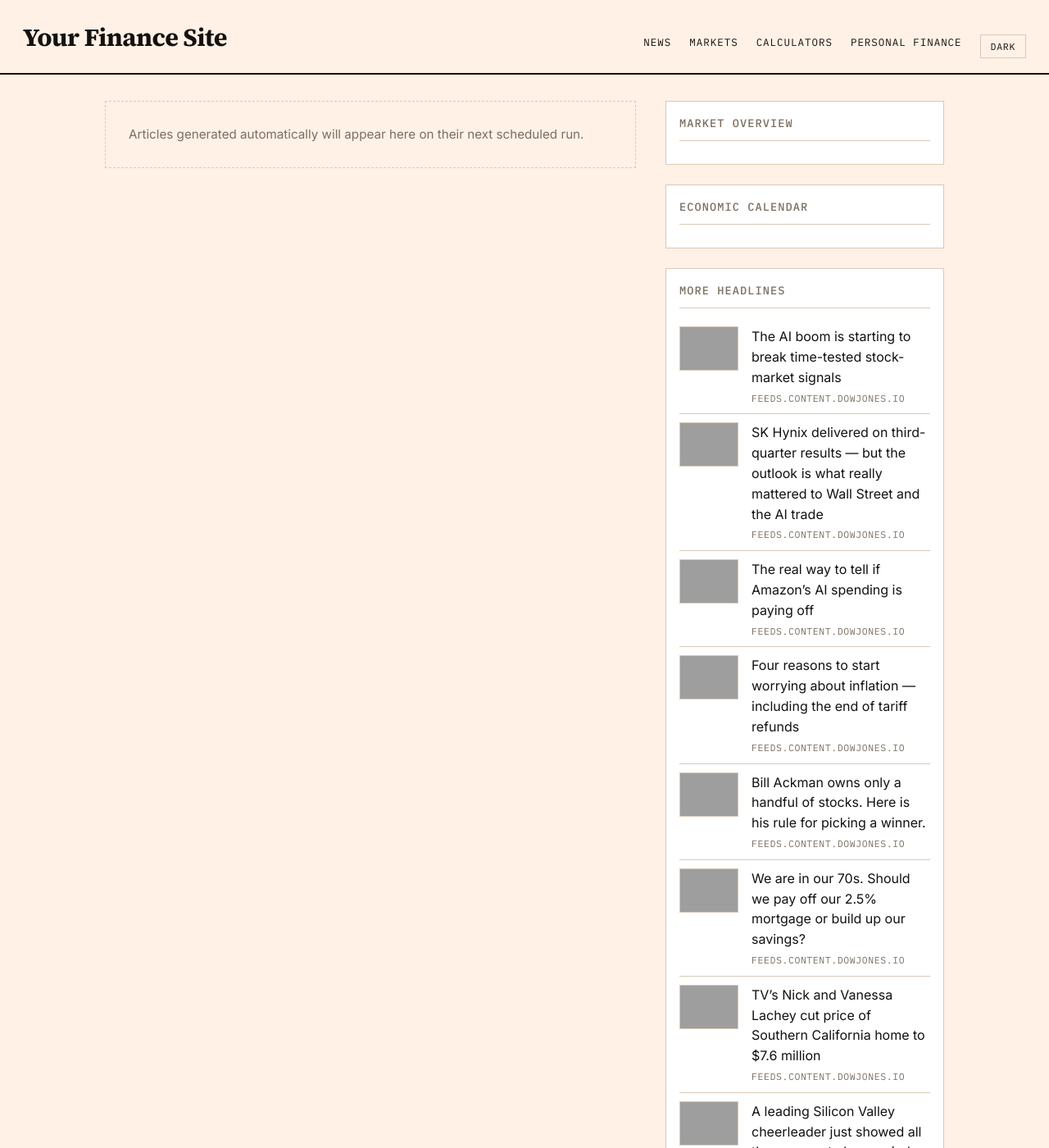
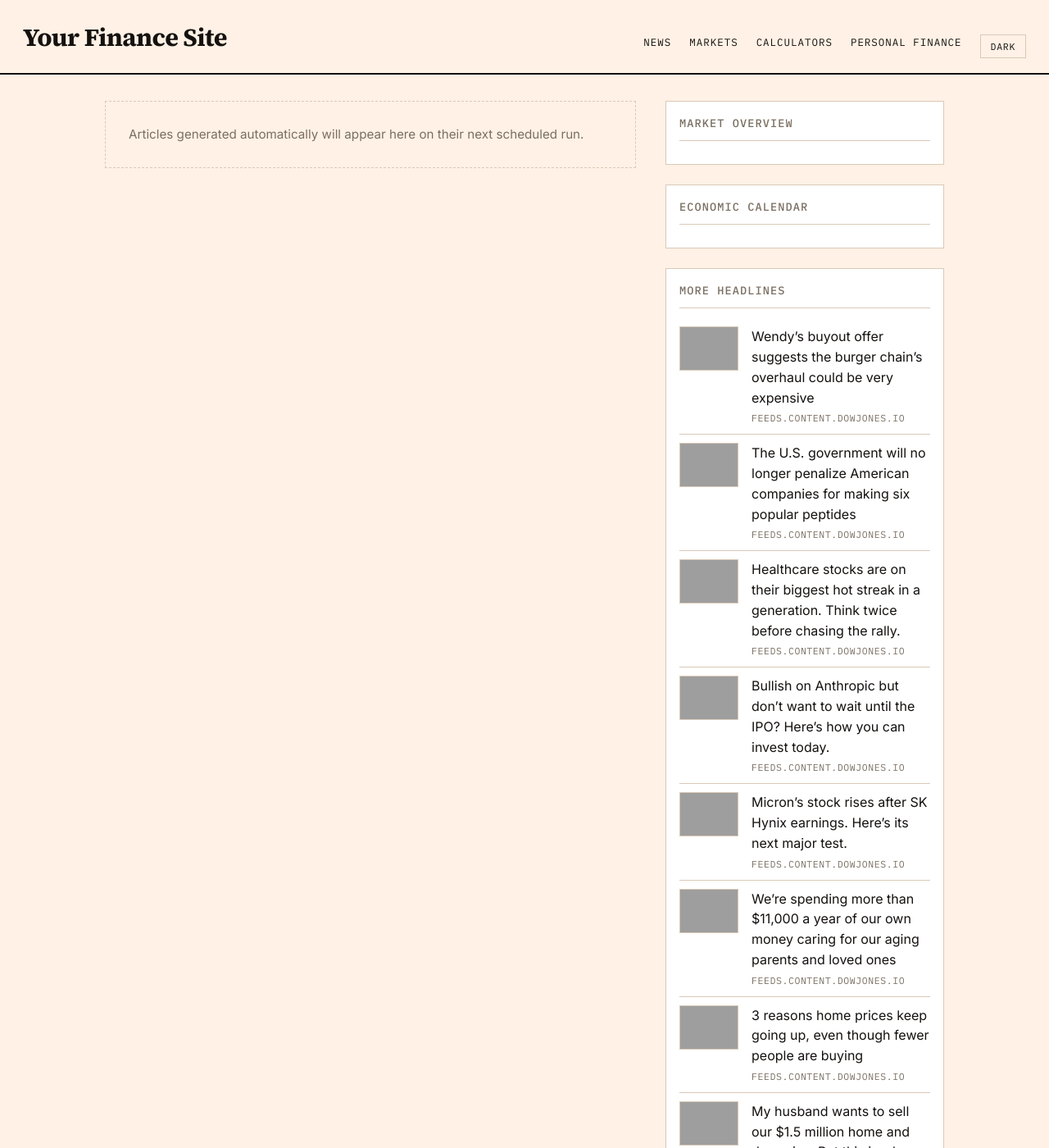
Before and after one commit to GlobTechCo/globtechco.github.io, a Jekyll site: the page built from index.html, in a window 1280 px wide and 1400 px high, cut to the strip 0-1400 px from the top of the window. Shown: the whole strip at 82% size. Built offline with Jekyll 4.4.1, drawn with Linux system fonts in a browser that asks for light colours; a script that is not in the unit is left out; the list of posts is cut into pages by our own code; some of the changed text lies outside the part shown; grey boxes are pictures that could not be loaded.

Commit message:
Auto-content update 2026-10-28

```diff
--- a/_data/aggregator.yml
+++ b/_data/aggregator.yml
@@ -1,50 +1,50 @@
-- title: "The AI boom is starting to break time-tested stock-market signals"
-  link: "https://www.marketwatch.com/story/the-ai-boom-is-starting-to-break-time-tested-stock-market-signals-b172d67e?mod=mw_rss_topstories"
+- title: "Wendy\u2019s buyout offer suggests the burger chain\u2019s overhaul could be very expensive"
+  link: "https://www.marketwatch.com/story/wendys-buyout-offer-suggests-the-burger-chains-overhaul-could-be-very-expensive-ff2c92bb?mod=mw_rss_topstories"
   source: "feeds.content.dowjones.io"
-  pubdate: "Wed, 28 Oct 2026 11:25:00 GMT"
-  image: "https://images.mktw.net/im-52486912"
-- title: "SK Hynix delivered on third-quarter results \u2014 but the outlook is what really mattered to Wall Street and the AI trade"
-  link: "https://www.marketwatch.com/story/sk-hynix-delivered-on-third-quarter-results-but-the-outlook-is-what-really-mattered-to-wall-street-and-the-ai-trade-2fde9a57?mod=mw_rss_topstories"
+  pubdate: "Wed, 28 Oct 2026 17:24:00 GMT"
+  image: "https://images.mktw.net/im-15993308"
+- title: "The U.S. government will no longer penalize American companies for making six popular peptides"
+  link: "https://www.marketwatch.com/story/trump-administration-clears-the-way-for-production-of-peptides-like-bpc-157-and-tb-500-28ac2d11?mod=mw_rss_topstories"
   source: "feeds.content.dowjones.io"
-  pubdate: "Wed, 28 Oct 2026 11:08:00 GMT"
-  image: "https://images.mktw.net/im-89156249"
-- title: "The real way to tell if Amazon\u2019s AI spending is paying off"
-  link: "https://www.marketwatch.com/story/the-real-way-to-tell-if-amazons-ai-spending-is-paying-off-42a8a637?mod=mw_rss_topstories"
+  pubdate: "Wed, 28 Oct 2026 16:57:00 GMT"
+  image: "https://images.mktw.net/im-87205296"
+- title: "Healthcare stocks are on their biggest hot streak in a generation. Think twice before chasing the rally."
+  link: "https://www.marketwatch.com/story/healthcare-stocks-are-on-their-biggest-hot-streak-in-a-generation-think-twice-before-chasing-the-rally-a043adfe?mod=mw_rss_topstories"
   source: "feeds.content.dowjones.io"
-  pubdate: "Wed, 28 Oct 2026 10:30:00 GMT"
-  image: "https://images.mktw.net/im-23584807"
-- title: "Four reasons to start worrying about inflation \u2014 including the end of tariff refunds"
-  link: "https://www.marketwatch.com/story/four-reasons-to-start-worrying-about-inflation-including-the-end-of-tariff-refunds-978a5cfd?mod=mw_rss_topstories"
+  pubdate: "Wed, 28 Oct 2026 16:49:00 GMT"
+  image: "https://images.mktw.net/im-92764664"
+- title: "Bullish on Anthropic but don\u2019t want to wait until the IPO? Here\u2019s how you can invest today."
+  link: "https://www.marketwatch.com/story/bullish-on-anthropic-but-dont-want-to-wait-until-the-ipo-heres-how-you-can-invest-today-c5cb329e?mod=mw_rss_topstories"
   source: "feeds.content.dowjones.io"
-  pubdate: "Wed, 28 Oct 2026 10:21:00 GMT"
-  image: "https://images.mktw.net/im-83724868"
-- title: "Bill Ackman owns only a handful of stocks. Here is his rule for picking a winner."
-  link: "https://www.marketwatch.com/story/bill-ackman-owns-only-a-handful-of-stocks-here-is-his-rule-for-picking-a-winner-82a0ee98?mod=mw_rss_topstories"
+  pubdate: "Wed, 28 Oct 2026 16:13:00 GMT"
+  image: "https://images.mktw.net/im-02931772"
+- title: "Micron\u2019s stock rises after SK Hynix earnings. Here\u2019s its next major test."
+  link: "https://www.marketwatch.com/story/microns-stock-rises-after-sk-hynix-earnings-heres-its-next-major-test-99853d0e?mod=mw_rss_topstories"
   source: "feeds.content.dowjones.io"
-  pubdate: "Wed, 28 Oct 2026 10:11:00 GMT"
-  image: "https://images.mktw.net/im-12368440"
-- title: "We are in our 70s. Should we pay off our 2.5% mortgage or build up our savings?"
-  link: "https://www.marketwatch.com/story/we-are-in-our-70s-should-we-pay-off-our-2-5-mortgage-or-build-up-our-savings-5a35e9c1?mod=mw_rss_topstories"
+  pubdate: "Wed, 28 Oct 2026 16:03:00 GMT"
+  image: "https://images.mktw.net/im-89185439"
+- title: "We\u2019re spending more than $11,000 a year of our own money caring for our aging parents and loved ones"
+  link: "https://www.marketwatch.com/story/were-spending-more-than-11-000-a-year-of-our-own-money-caring-for-our-aging-parents-and-loved-ones-8fc5b2dc?mod=mw_rss_topstories"
   source: "feeds.content.dowjones.io"
-  pubdate: "Wed, 28 Oct 2026 09:15:00 GMT"
-  image: "https://images.mktw.net/im-65126339"
-- title: "TV\u2019s Nick and Vanessa Lachey cut price of Southern California home to $7.6 million"
-  link: "https://www.marketwatch.com/story/tvs-nick-and-vanessa-lachey-cut-price-of-southern-california-home-to-7-6-million-24dc3d7a?mod=mw_rss_topstories"
+  pubdate: "Wed, 28 Oct 2026 15:36:00 GMT"
+  image: "https://images.mktw.net/im-86491605"
+- title: "3 reasons home prices keep going up, even though fewer people are buying"
+  link: "https://www.marketwatch.com/story/3-reasons-why-home-prices-keep-going-up-even-though-fewer-people-are-buying-9afa6106?mod=mw_rss_topstories"
   source: "feeds.content.dowjones.io"
-  pubdate: "Wed, 28 Oct 2026 09:01:00 GMT"
-  image: "https://images.mktw.net/im-99520256"
-- title: "A leading Silicon Valley cheerleader just showed all the reasons to be worried about the AI bubble"
-  link: "https://www.marketwatch.com/story/a-leading-silicon-valley-cheerleader-just-showed-all-the-reasons-to-be-worried-about-the-ai-bubble-e3b32fe1?mod=mw_rss_topstories"
+  pubdate: "Wed, 28 Oct 2026 15:33:00 GMT"
+  image: "https://images.mktw.net/im-07831102"
+- title: "My husband wants to sell our $1.5 million home and downsize. But this is where we raised our kids \u2014 and I can\u2019t bear to leave."
+  link: "https://www.marketwatch.com/story/my-husband-wants-to-sell-our-1-5-million-home-and-invest-the-proceeds-but-this-is-where-we-raised-our-kids-and-i-cant-bear-to-leave-4feb46ed?mod=mw_rss_topstories"
   source: "feeds.content.dowjones.io"
-  pubdate: "Wed, 28 Oct 2026 02:15:00 GMT"
-  image: "https://images.mktw.net/im-38942746"
-- title: "Retail traders buy the dip on chip stocks \u2014 but Robinhood gets burned by the crypto market"
-  link: "https://www.marketwatch.com/story/retail-traders-buy-the-dip-on-chip-stocks-but-robinhood-gets-burned-by-the-crypto-market-33cea913?mod=mw_rss_topstories"
+  pubdate: "Wed, 28 Oct 2026 15:15:00 GMT"
+  image: "https://images.mktw.net/im-80913840"
+- title: "McDonald\u2019s new bet on chicken hits a snag as franchisees say the birds are too big"
+  link: "https://www.marketwatch.com/story/mcdonalds-new-bet-on-chicken-hits-a-snag-as-franchisees-say-the-birds-are-too-big-c3e8dd77?mod=mw_rss_topstories"
   source: "feeds.content.dowjones.io"
-  pubdate: "Tue, 27 Oct 2026 22:51:00 GMT"
-  image: "https://images.mktw.net/im-564483"
-- title: "\u2018She\u2019s living the dream\u2019: My stepmother said I can buy my childhood home for $850,000. Is she taking advantage of me?"
-  link: "https://www.marketwatch.com/story/shes-living-the-dream-my-stepmother-said-i-can-buy-my-childhood-home-for-850-000-is-she-taking-advantage-of-me-1fdda7b5?mod=mw_rss_topstories"
+  pubdate: "Wed, 28 Oct 2026 15:15:00 GMT"
+  image: "https://images.mktw.net/im-48023311"
+- title: "These software stocks could be winners as earnings season kicks into high gear"
+  link: "https://www.marketwatch.com/story/these-software-stocks-could-be-winners-as-earnings-season-kicks-into-high-gear-8decddf7?mod=mw_rss_topstories"
   source: "feeds.content.dowjones.io"
-  pubdate: "Tue, 27 Oct 2026 22:18:00 GMT"
-  image: "https://images.mktw.net/im-92522168"
+  pubdate: "Wed, 28 Oct 2026 15:06:00 GMT"
+  image: "https://images.mktw.net/im-738814"
```
